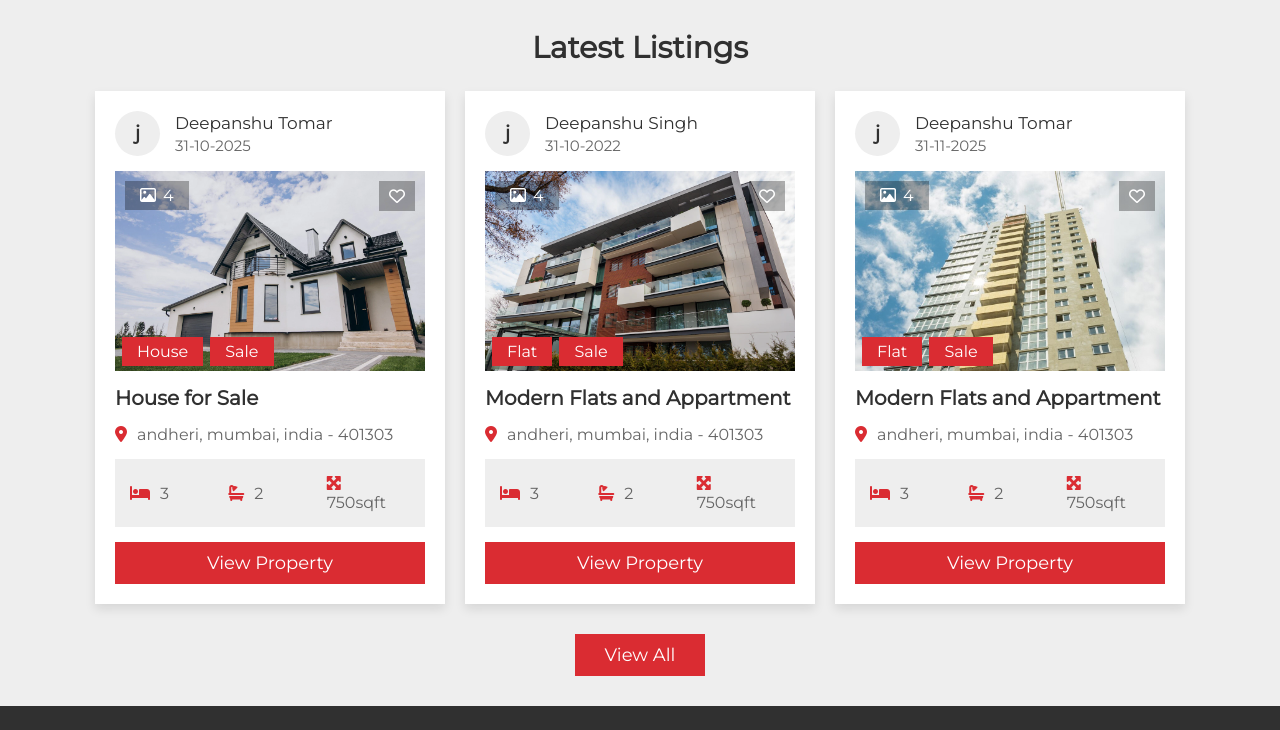
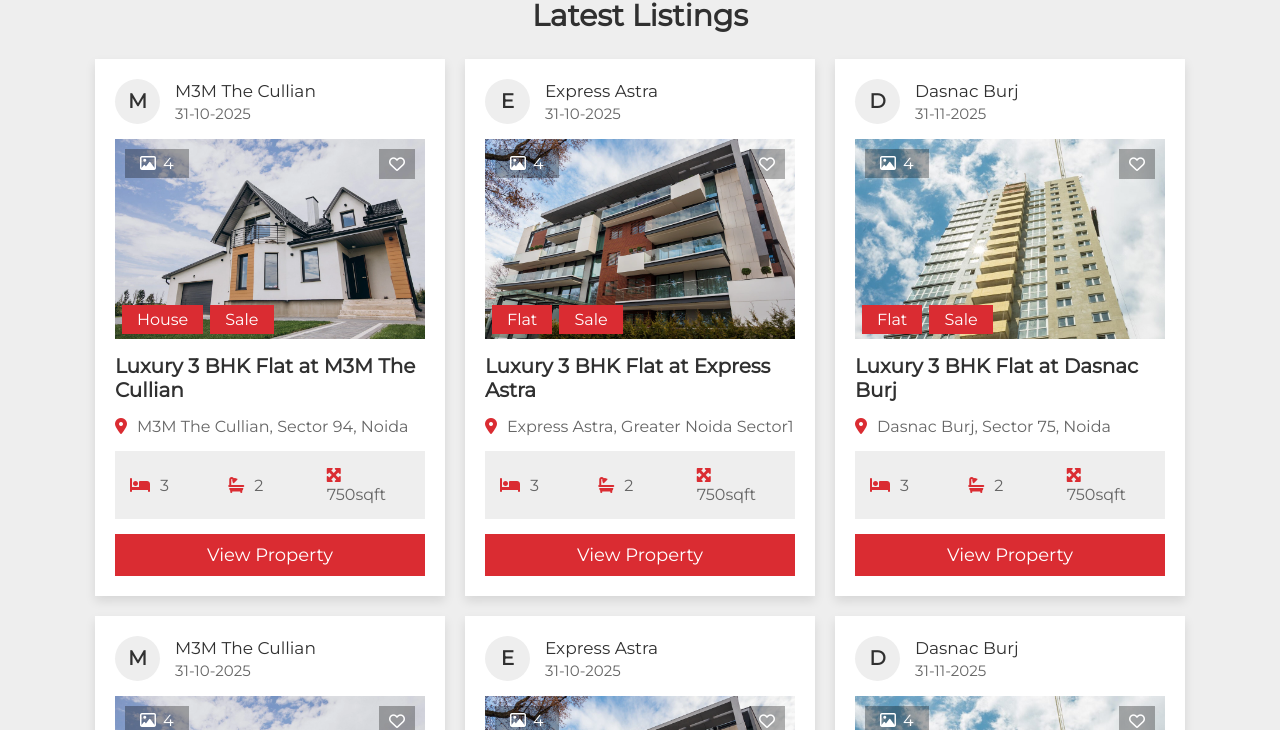
Before and after one commit to dt6398966-lab/HouseThat, a website: page home.html in a window 1280 px wide. Shown: the part 1863-2593 px from the top of the page. Drawn offline with Linux system fonts and the light colour scheme.

Commit message:
Home.html design as per designer

```diff
--- a/home.html
+++ b/home.html
@@ -90,10 +90,10 @@
    <section class="center">
 
       <form action="search.html" method="post">
-         <h3>find your perfect home</h3>
+         <h3>Find your perfect home</h3>
          <div class="box">
             <p>Enter location <span>*</span></p>
-            <input type="text" name="location" required maxlength="50" placeholder="enter city name" class="input">
+            <input type="text" name="location" required maxlength="50" placeholder="Enter city name" class="input">
          </div>
          <div class="flex">
             <div class="box">
@@ -194,38 +194,38 @@
 
       <div class="box">
          <img src="images/icon-1.png" alt="">
-         <h3>buy house</h3>
-         <p>Find your dream home from thousands of verified listings. Browse properties with detailed descriptions, high-quality photos, and virtual tours. Get expert assistance throughout the entire buying process.</p>
+         <h3>Buy house</h3>
+         <p>Find your dream home from thousands of verified listings. Browse properties with detailed descriptions, high-quality photos, and virtual tours. Get expert assistance and personalized guidance throughout the buying process.</p>
       </div>
 
       <div class="box">
          <img src="images/icon-2.png" alt="">
-         <h3>rent house</h3>
+         <h3>Rent House</h3>
          <p>Discover affordable rental properties that match your lifestyle and budget perfectly. Browse verified listings with transparent pricing, detailed amenities, and flexible lease terms. Find your perfect rental home today.</p>
       </div>
 
       <div class="box">
          <img src="images/icon-3.png" alt="">
-         <h3>sell house</h3>
+         <h3>Sell House</h3>
          <p>Sell your property quickly and at the best market price available. Get professional property valuation, expert marketing support, and connect with genuine buyers. Maximize your property value with our trusted platform.</p>
       </div>
 
       <div class="box">
          <img src="images/icon-4.png" alt="">
-         <h3>flats and buildings</h3>
+         <h3>Flats and Buildings</h3>
          <p>Explore modern apartments and residential buildings in prime locations throughout the city. From studio flats to luxurious penthouses, find the perfect living space with premium amenities and convenient access to facilities.</p>
       </div>
 
       <div class="box">
          <img src="images/icon-5.png" alt="">
-         <h3>shops and malls</h3>
+         <h3>Shops and Malls</h3>
          <p>Find prime commercial spaces for all your business needs and requirements. Browse retail shops, shopping malls, and commercial properties in high-traffic areas. Perfect for entrepreneurs and established businesses looking to expand.</p>
       </div>
 
       <div class="box">
          <img src="images/icon-6.png" alt="">
          <h3>24/7 service</h3>
-         <p>Get round-the-clock customer support whenever you need assistance with any questions. Our dedicated team is available 24/7 to help with property inquiries, booking confirmations, technical support, and anything you may need.</p>
+         <p>Get round-the-clock customer support whenever you need assistance with any questions. Our dedicated team is available 24/7 to help with property inquiries, booking confirmations, technical support, and more.</p>
       </div>
 
    </div>
@@ -244,9 +244,9 @@
 
       <div class="box">
          <div class="admin">
-            <h3>j</h3>
+            <h3>M</h3>
             <div>
-               <p>Deepanshu Tomar</p>
+               <p>M3M The Cullian</p>
                <span>31-10-2025</span>
             </div>
          </div>
@@ -259,9 +259,9 @@
             <img src="images/house-img-1.webp" alt="">
          </div>
          <!-- <h3 class="name">Modern flats and Appartments</h3> -->
-         <h3 class="name">House for Sale</h3>
+         <h3 class="name">Luxury 3 BHK Flat at M3M The Cullian</h3>
 
-         <p class="location"><i class="fas fa-map-marker-alt"></i><span>andheri, mumbai, india - 401303</span></p>
+         <p class="location"><i class="fas fa-map-marker-alt"></i><span>M3M The Cullian, Sector 94, Noida</span></p>
          <div class="flex">
             <p><i class="fas fa-bed"></i><span>3</span></p>
             <p><i class="fas fa-bath"></i><span>2</span></p>
@@ -272,10 +272,10 @@
 
       <div class="box">
          <div class="admin">
-            <h3>j</h3>
+            <h3>E</h3>
             <div>
-               <p>Deepanshu Singh</p>
-               <span>31-10-2022</span>
+               <p>Express Astra</p>
+               <span>31-10-2025</span>
             </div>
          </div>
          <div class="thumb">
@@ -286,9 +286,9 @@
             </form>
             <img src="images/house-img-2.webp" alt="">
          </div>
-         <h3 class="name">Modern Flats and Appartment</h3>
+         <h3 class="name">Luxury 3 BHK Flat at Express Astra</h3>
 
-         <p class="location"><i class="fas fa-map-marker-alt"></i><span>andheri, mumbai, india - 401303</span></p>
+         <p class="location"><i class="fas fa-map-marker-alt"></i><span>Express Astra, Greater Noida Sector1</span></p>
          <div class="flex">
             <p><i class="fas fa-bed"></i><span>3</span></p>
             <p><i class="fas fa-bath"></i><span>2</span></p>
@@ -299,9 +299,9 @@
 
       <div class="box">
          <div class="admin">
-            <h3>j</h3>
+            <h3>D</h3>
             <div>
-               <p>Deepanshu Tomar</p>
+               <p>Dasnac Burj</p>
                <span>31-11-2025</span>
             </div>
          </div>
@@ -313,8 +313,89 @@
             </form>
             <img src="images/house-img-3.jpg" alt="">
          </div>
-         <h3 class="name">Modern Flats and Appartment</h3>
-         <p class="location"><i class="fas fa-map-marker-alt"></i><span>andheri, mumbai, india - 401303</span></p>
+         <h3 class="name">Luxury 3 BHK Flat at Dasnac Burj</h3>
+         <p class="location"><i class="fas fa-map-marker-alt"></i><span>Dasnac Burj, Sector 75, Noida</span></p>
+         <div class="flex">
+            <p><i class="fas fa-bed"></i><span>3</span></p>
+            <p><i class="fas fa-bath"></i><span>2</span></p>
+            <p><i class="fas fa-maximize"></i><span>750sqft</span></p>
+         </div>
+         <a href="view_property.html" class="btn">view property</a>
+      </div>
+
+      <div class="box">
+         <div class="admin">
+            <h3>M</h3>
+            <div>
+               <p>M3M The Cullian</p>
+               <span>31-10-2025</span>
+            </div>
+         </div>
+         <div class="thumb">
+            <p class="total-images"><i class="far fa-image"></i><span>4</span></p>
+            <p class="type"><span>House</span><span>Sale</span></p>
+            <form action="" method="post" class="save">
+               <button type="submit" name="save" class="far fa-heart"></button>
+            </form>
+            <img src="images/house-img-1.webp" alt="">
+         </div>
+         <!-- <h3 class="name">Modern flats and Appartments</h3> -->
+         <h3 class="name">Luxury 3 BHK Flat at M3M The Cullian</h3>
+
+         <p class="location"><i class="fas fa-map-marker-alt"></i><span>M3M The Cullian, Sector 94, Noida</span></p>
+         <div class="flex">
+            <p><i class="fas fa-bed"></i><span>3</span></p>
+            <p><i class="fas fa-bath"></i><span>2</span></p>
+            <p><i class="fas fa-maximize"></i><span>750sqft</span></p>
+         </div>
+         <a href="view_property.html" class="btn">view property</a>
+      </div>
+
+      <div class="box">
+         <div class="admin">
+            <h3>E</h3>
+            <div>
+               <p>Express Astra</p>
+               <span>31-10-2025</span>
+            </div>
+         </div>
+         <div class="thumb">
+            <p class="total-images"><i class="far fa-image"></i><span>4</span></p>
+            <p class="type"><span>Flat</span><span>Sale</span></p>
+            <form action="" method="post" class="save">
+               <button type="submit" name="save" class="far fa-heart"></button>
+            </form>
+            <img src="images/house-img-2.webp" alt="">
+         </div>
+         <h3 class="name">Luxury 3 BHK Flat at Express Astra</h3>
+
+         <p class="location"><i class="fas fa-map-marker-alt"></i><span>Express Astra, Greater Noida Sector1</span></p>
+         <div class="flex">
+            <p><i class="fas fa-bed"></i><span>3</span></p>
+            <p><i class="fas fa-bath"></i><span>2</span></p>
+            <p><i class="fas fa-maximize"></i><span>750sqft</span></p>
+         </div>
+         <a href="view_property.html" class="btn">view property</a>
+      </div>
+
+      <div class="box">
+         <div class="admin">
+            <h3>D</h3>
+            <div>
+               <p>Dasnac Burj</p>
+               <span>31-11-2025</span>
+            </div>
+         </div>
+         <div class="thumb">
+            <p class="total-images"><i class="far fa-image"></i><span>4</span></p>
+            <p class="type"><span>Flat</span><span>Sale</span></p>
+            <form action="" method="post" class="save">
+               <button type="submit" name="save" class="far fa-heart"></button>
+            </form>
+            <img src="images/house-img-3.jpg" alt="">
+         </div>
+         <h3 class="name">Luxury 3 BHK Flat at Dasnac Burj</h3>
+         <p class="location"><i class="fas fa-map-marker-alt"></i><span>Dasnac Burj, Sector 75, Noida</span></p>
          <div class="flex">
             <p><i class="fas fa-bed"></i><span>3</span></p>
             <p><i class="fas fa-bath"></i><span>2</span></p>
```
